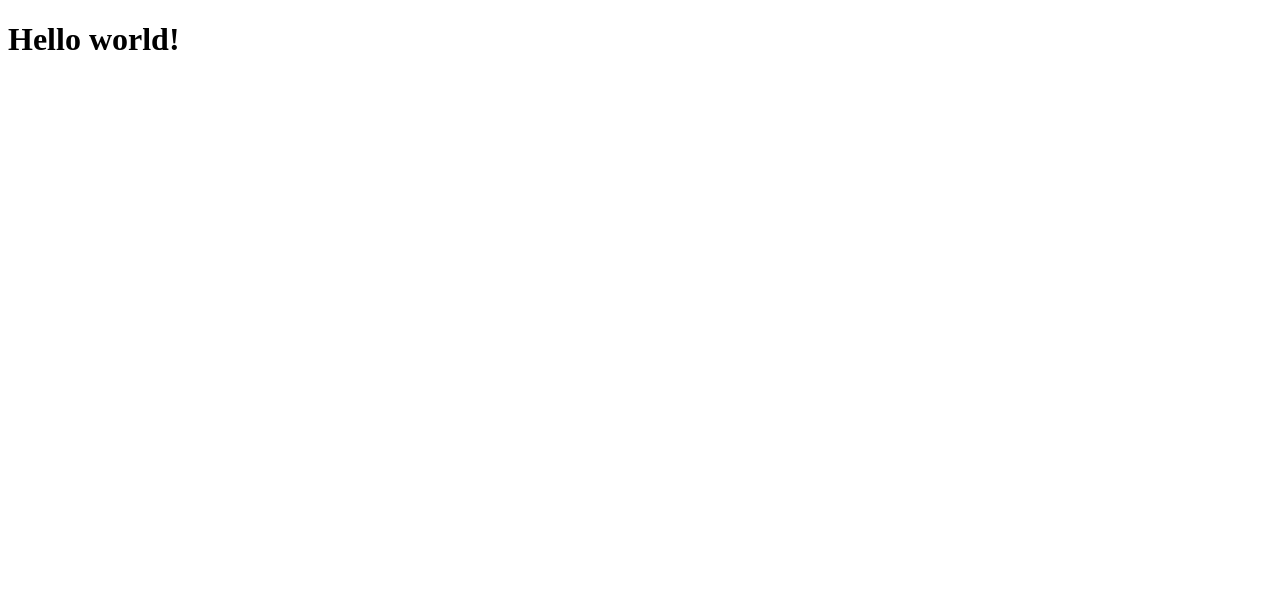
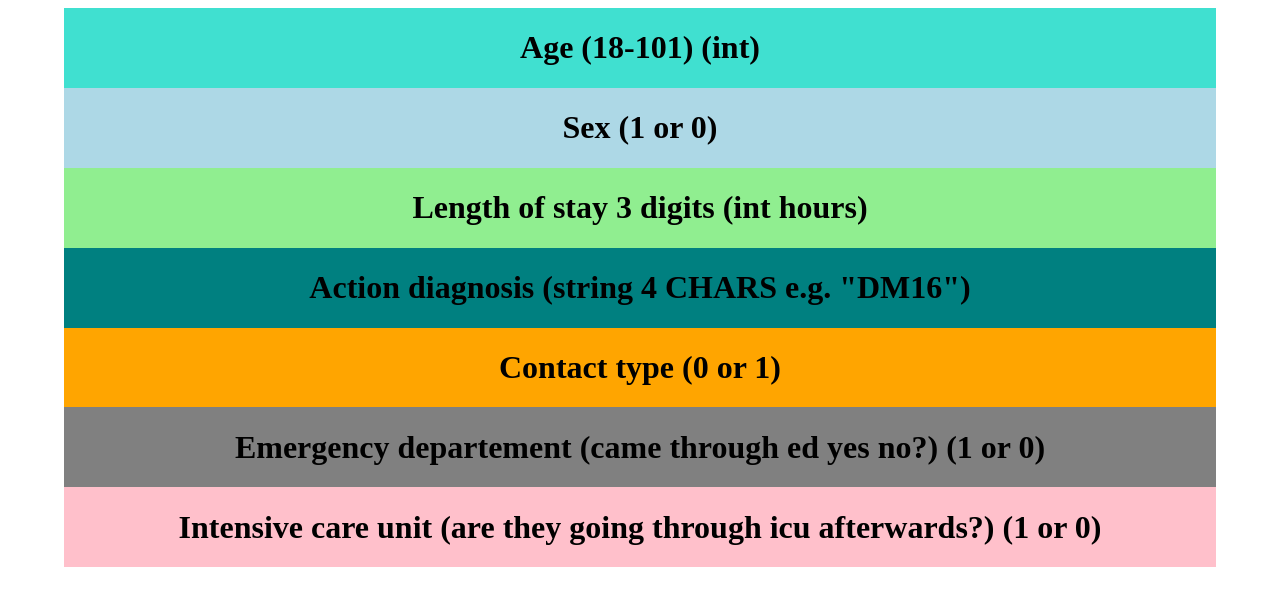
Before and after one commit to rubenbaskaran/aud-frontend, a React (Create React App) app: page / in a window 1280 px wide. Shown: the top 606 px of the page. Built offline with nearby package versions, Linux system fonts and the light colour scheme.

Commit message:
added material ui dependencies and grid skeleton

```diff
--- a/package.json
+++ b/package.json
@@ -2,8 +2,11 @@
   "name": "aud-frontend",
   "version": "0.1.0",
   "private": true,
-  "homepage":"./",
+  "homepage": "./",
   "dependencies": {
+    "@emotion/react": "^11.4.1",
+    "@emotion/styled": "^11.3.0",
+    "@mui/material": "^5.0.3",
     "react": "^17.0.2",
     "react-dom": "^17.0.2",
     "react-scripts": "4.0.3"
--- a/src/App.js
+++ b/src/App.js
@@ -1,5 +1,68 @@
+import * as React from "react";
+import { Container, Grid } from "@mui/material";
+
 function App() {
-  return <h1>Hello world!</h1>;
+  return (
+    <Container fixed>
+      <Grid container style={{ backgroundColor: "yellow" }}>
+        <Grid
+          item
+          xs={12}
+          style={{
+            backgroundColor: "turquoise",
+            textAlign: "center",
+          }}
+        >
+          <h1>Age (18-101) (int)</h1>
+        </Grid>
+        <Grid
+          item
+          xs={12}
+          style={{ backgroundColor: "lightblue", textAlign: "center" }}
+        >
+          <h1>Sex (1 or 0)</h1>
+        </Grid>
+        <Grid
+          item
+          xs={12}
+          style={{ backgroundColor: "lightgreen", textAlign: "center" }}
+        >
+          <h1>Length of stay 3 digits (int hours)</h1>
+        </Grid>
+        <Grid
+          item
+          xs={12}
+          style={{ backgroundColor: "teal", textAlign: "center" }}
+        >
+          <h1>Action diagnosis (string 4 CHARS e.g. "DM16")</h1>
+        </Grid>
+        <Grid
+          item
+          xs={12}
+          style={{ backgroundColor: "orange", textAlign: "center" }}
+        >
+          <h1>Contact type (0 or 1)</h1>
+        </Grid>
+        <Grid
+          item
+          xs={12}
+          style={{ backgroundColor: "grey", textAlign: "center" }}
+        >
+          <h1>Emergency departement (came through ed yes no?) (1 or 0)</h1>
+        </Grid>
+        <Grid
+          item
+          xs={12}
+          style={{ backgroundColor: "pink", textAlign: "center" }}
+        >
+          <h1>
+            Intensive care unit (are they going through icu afterwards?) (1 or
+            0)
+          </h1>
+        </Grid>
+      </Grid>
+    </Container>
+  );
 }
 
 export default App;
```
Also changed, not shown: 1 other file (tests, documents, lock files or other folders).
